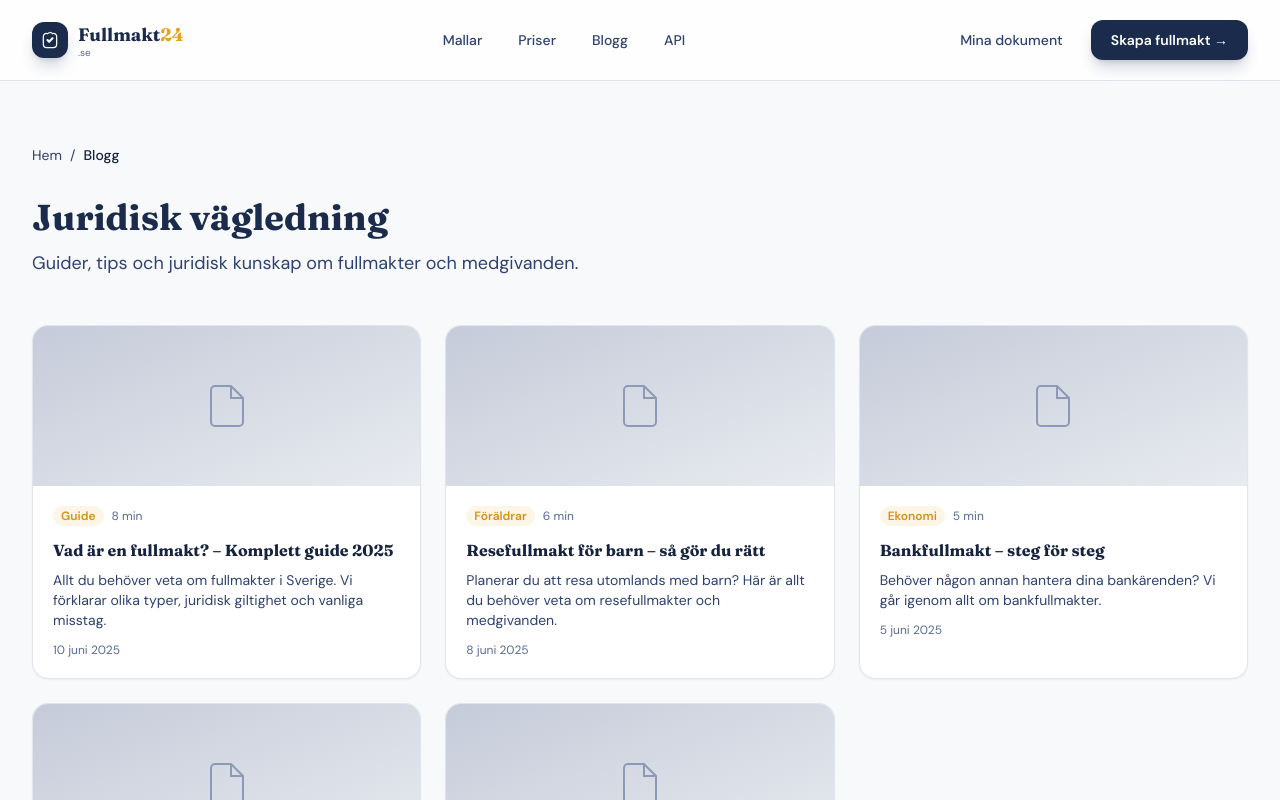
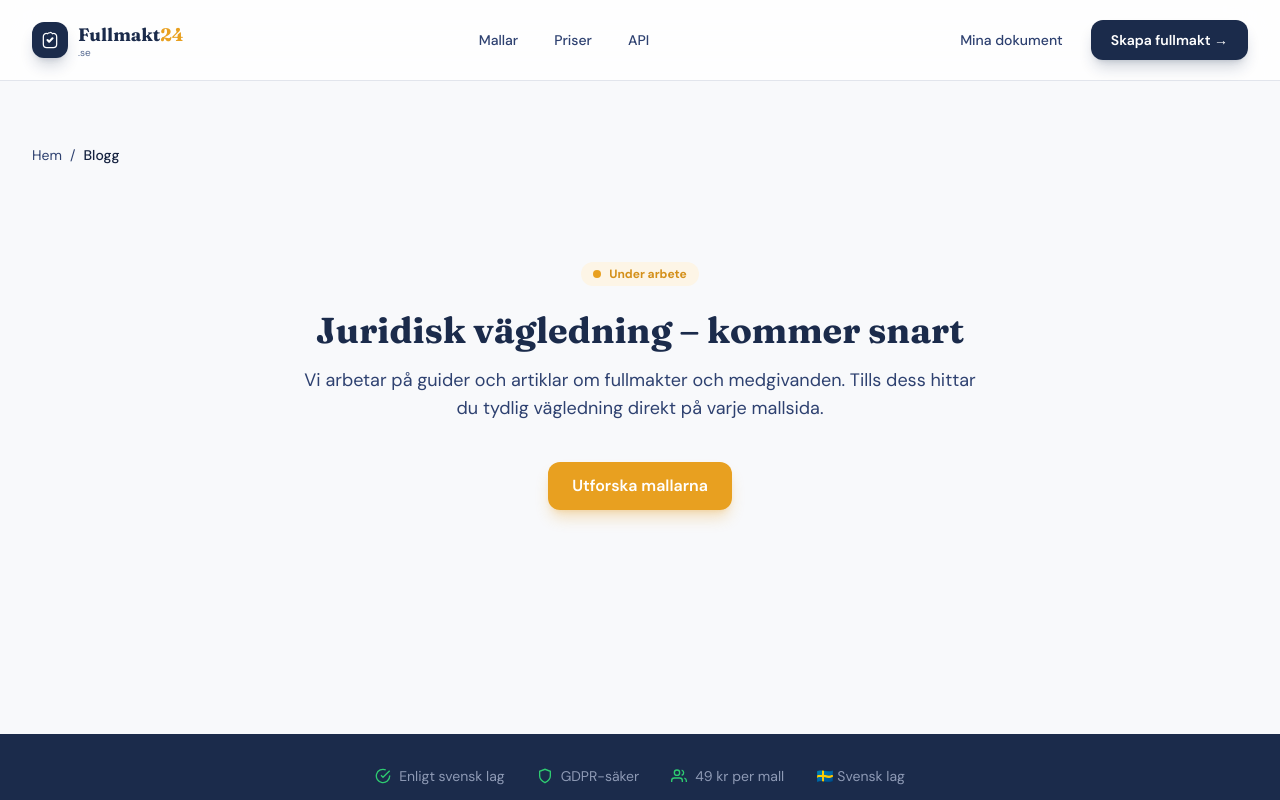
Before and after one commit to rijo01/fullmakt24, a Next.js app: page /blogg in a window 1280 px wide. Shown: the top 800 px of the page. Built offline with nearby package versions, Linux system fonts and the light colour scheme.

Commit message:
fix: dolj blogg (doda kort, ingen slug-route) - kommer-snart tills riktigt innehall byggs

```diff
--- a/app/blogg/page.tsx
+++ b/app/blogg/page.tsx
@@ -1,12 +1,4 @@
 import Link from 'next/link'
-
-const blogPosts = [
-  { slug: 'vad-ar-en-fullmakt', title: 'Vad är en fullmakt? – Komplett guide 2025', excerpt: 'Allt du behöver veta om fullmakter i Sverige. Vi förklarar olika typer, juridisk giltighet och vanliga misstag.', date: '2025-06-10', category: 'Guide', readTime: '8 min' },
-  { slug: 'resefullmakt-barn', title: 'Resefullmakt för barn – så gör du rätt', excerpt: 'Planerar du att resa utomlands med barn? Här är allt du behöver veta om resefullmakter och medgivanden.', date: '2025-06-08', category: 'Föräldrar', readTime: '6 min' },
-  { slug: 'bankfullmakt-guide', title: 'Bankfullmakt – steg för steg', excerpt: 'Behöver någon annan hantera dina bankärenden? Vi går igenom allt om bankfullmakter.', date: '2025-06-05', category: 'Ekonomi', readTime: '5 min' },
-  { slug: 'framtidsfullmakt', title: 'Framtidsfullmakt – planera för framtiden', excerpt: 'En framtidsfullmakt ger trygghet om du blir sjuk eller oförmögen att fatta beslut. Så skriver du en.', date: '2025-06-01', category: 'Juridik', readTime: '10 min' },
-  { slug: 'fullmakt-dodsbo', title: 'Fullmakt vid dödsbo – vad gäller?', excerpt: 'När en närstående går bort behövs ofta fullmakter för att hantera den avlidnes ärenden.', date: '2025-05-28', category: 'Dödsbo', readTime: '7 min' },
-]
 
 export default function BloggPage() {
   return (
@@ -16,30 +8,18 @@ export default function BloggPage() {
         <span className="text-navy-600 font-medium">Blogg</span>
       </nav>
 
-      <div className="mb-12">
-        <h1 className="text-3xl lg:text-4xl font-heading font-bold text-navy-500 mb-3">Juridisk vägledning</h1>
-        <p className="text-lg text-navy-400">Guider, tips och juridisk kunskap om fullmakter och medgivanden.</p>
-      </div>
-
-      <div className="grid md:grid-cols-2 lg:grid-cols-3 gap-6">
-        {blogPosts.map(post => (
-          <article key={post.slug} className="card-interactive overflow-hidden group">
-            <div className="h-40 bg-gradient-to-br from-navy-100 to-navy-50 flex items-center justify-center">
-              <svg width="48" height="48" viewBox="0 0 24 24" fill="none" stroke="currentColor" strokeWidth="1" className="text-navy-200">
-                <path d="M14 2H6a2 2 0 00-2 2v16a2 2 0 002 2h12a2 2 0 002-2V8z"/><polyline points="14 2 14 8 20 8"/>
-              </svg>
-            </div>
-            <div className="p-5">
-              <div className="flex items-center gap-2 mb-3">
-                <span className="text-xs font-semibold text-gold-600 bg-gold-50 px-2 py-0.5 rounded-full">{post.category}</span>
-                <span className="text-xs text-navy-300">{post.readTime}</span>
-              </div>
-              <h2 className="font-heading font-bold text-navy-600 mb-2 group-hover:text-gold-600 transition-colors line-clamp-2">{post.title}</h2>
-              <p className="text-sm text-navy-400 line-clamp-3 mb-3">{post.excerpt}</p>
-              <div className="text-xs text-navy-300">{new Date(post.date).toLocaleDateString('sv-SE', { year: 'numeric', month: 'long', day: 'numeric' })}</div>
-            </div>
-          </article>
-        ))}
+      <div className="max-w-2xl mx-auto text-center py-16">
+        <div className="inline-flex items-center gap-2 px-3 py-1 bg-gold-50 text-gold-600 text-xs font-bold rounded-full mb-6">
+          <span className="w-2 h-2 rounded-full bg-gold-500" /> Under arbete
+        </div>
+        <h1 className="text-3xl lg:text-4xl font-heading font-bold text-navy-500 mb-4">
+          Juridisk vägledning – kommer snart
+        </h1>
+        <p className="text-lg text-navy-400 mb-10">
+          Vi arbetar på guider och artiklar om fullmakter och medgivanden. Tills dess hittar du
+          tydlig vägledning direkt på varje mallsida.
+        </p>
+        <Link href="/mallar" className="btn-gold">Utforska mallarna</Link>
       </div>
     </div>
   )
--- a/app/sitemap.ts
+++ b/app/sitemap.ts
@@ -9,7 +9,6 @@ export default function sitemap(): MetadataRoute.Sitemap {
     { url: baseUrl, lastModified: now, changeFrequency: 'daily', priority: 1.0 },
     { url: `${baseUrl}/mallar`, lastModified: now, changeFrequency: 'daily', priority: 0.9 },
     { url: `${baseUrl}/priser`, lastModified: now, changeFrequency: 'weekly', priority: 0.8 },
-    { url: `${baseUrl}/blogg`, lastModified: now, changeFrequency: 'daily', priority: 0.7 },
     { url: `${baseUrl}/om`, lastModified: now, changeFrequency: 'monthly', priority: 0.6 },
     { url: `${baseUrl}/kontakt`, lastModified: now, changeFrequency: 'monthly', priority: 0.6 },
     { url: `${baseUrl}/villkor`, lastModified: now, changeFrequency: 'monthly', priority: 0.4 },
--- a/components/layout/Footer.tsx
+++ b/components/layout/Footer.tsx
@@ -4,7 +4,6 @@ import { categories } from '@/data/templates'
 const tjansterLinks = [
   { label: 'Alla mallar', href: '/mallar' },
   { label: 'Priser', href: '/priser' },
-  { label: 'Blogg', href: '/blogg' },
 ]
 
 const omOssLinks = [
--- a/components/layout/Header.tsx
+++ b/components/layout/Header.tsx
@@ -6,7 +6,6 @@ import Link from 'next/link'
 const navItems = [
   { label: 'Mallar', href: '/mallar' },
   { label: 'Priser', href: '/priser' },
-  { label: 'Blogg', href: '/blogg' },
   { label: 'API', href: '/api-docs' },
 ]
 
```
